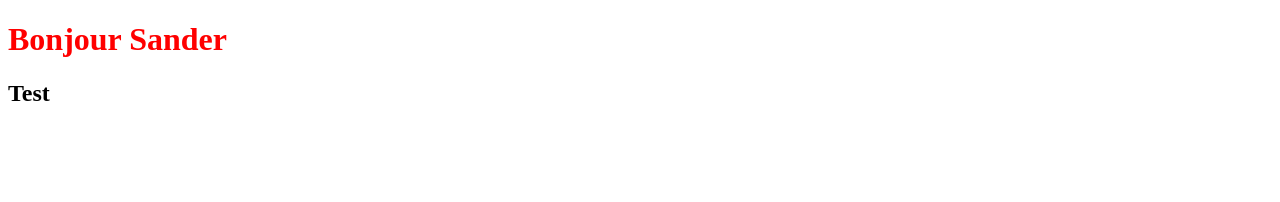
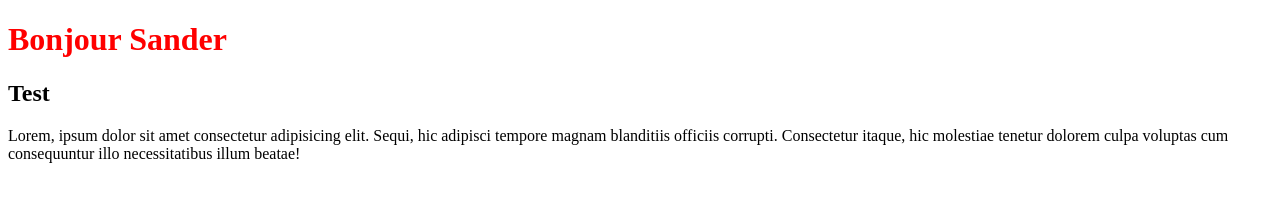
Before and after one commit to Wany917/git_test, a plain HTML site: page index.html in a window 1280 px wide. Drawn offline with Linux system fonts and the light colour scheme.

Commit message:
paragraphe lorem

```diff
--- a/index.html
+++ b/index.html
@@ -10,5 +10,6 @@
 <body>
       <h1>Bonjour Sander</h1>
       <h2>Test</h2>
+      <p>Lorem, ipsum dolor sit amet consectetur adipisicing elit. Sequi, hic adipisci tempore magnam blanditiis officiis corrupti. Consectetur itaque, hic molestiae tenetur dolorem culpa voluptas cum consequuntur illo necessitatibus illum beatae!</p>
 </body>
 </html>
```
